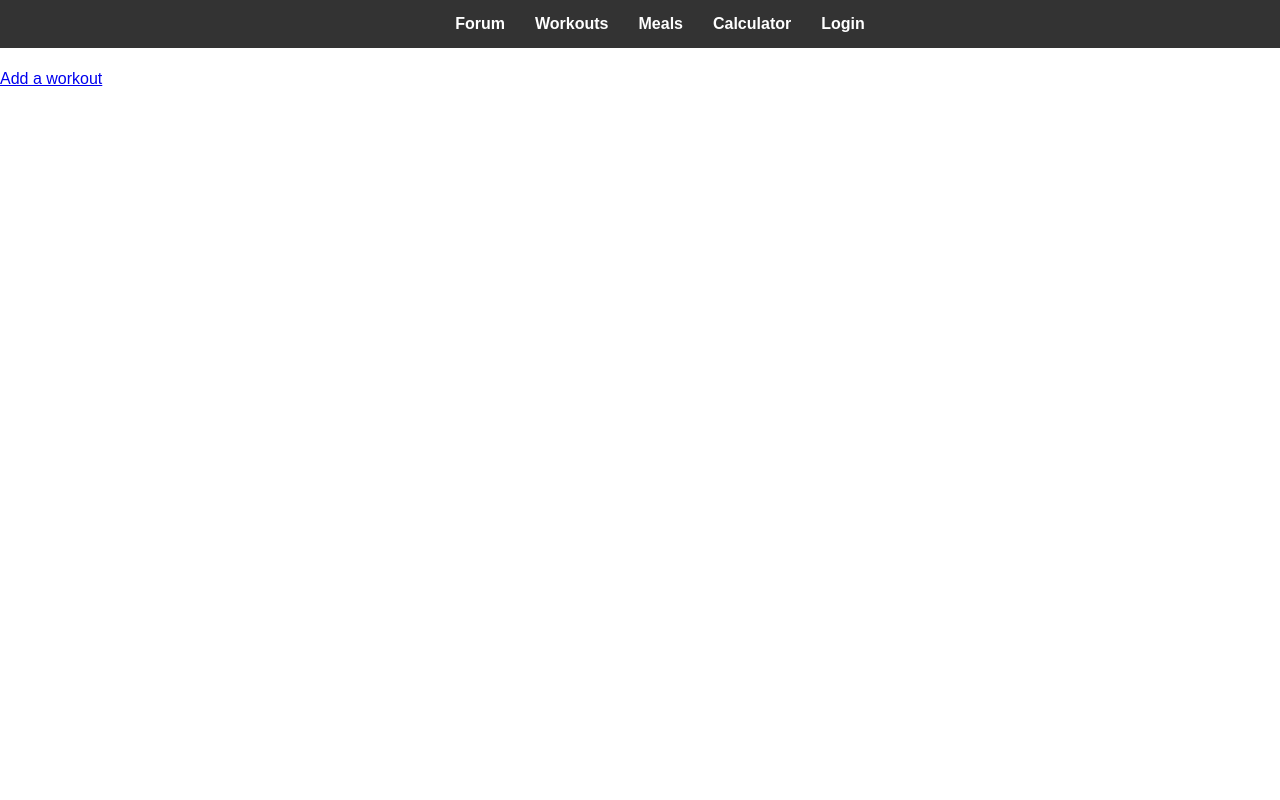
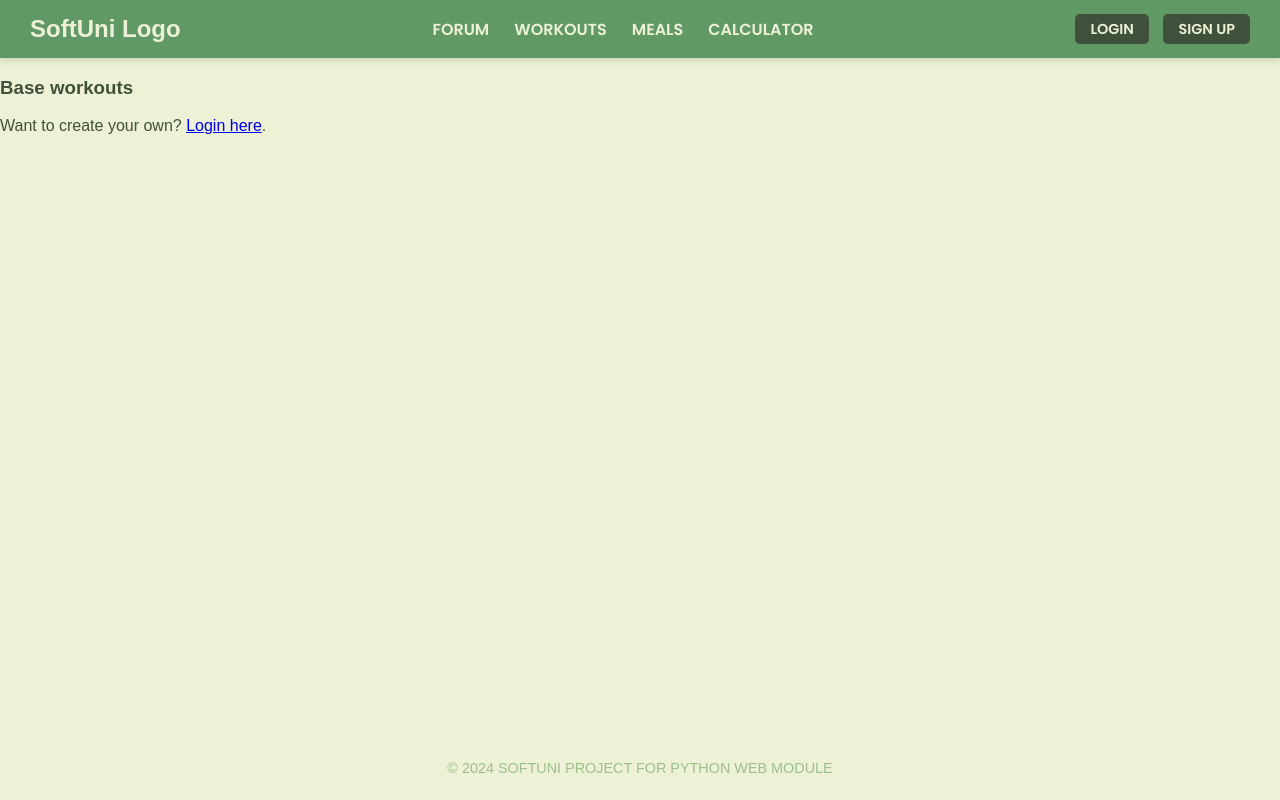
Before and after one commit to ImDian/LiftHub, a Django app: page /workouts/ in a window 1280 px wide. Run offline with Django 4.2, Linux system fonts and the light colour scheme; data that the repository does not hold is empty.

Commit message:
changed the UI and added workouts/meals functionalities

```diff
--- a/LiftHub/meals/forms.py
+++ b/LiftHub/meals/forms.py
@@ -6,7 +6,7 @@ from LiftHub.meals.models import Meal
 class MealBaseForm(forms.ModelForm):
     class Meta:
         model = Meal
-        exclude = ['creator']
+        exclude = ['creator', 'is_base']
 
 
 class MealCreateForm(MealBaseForm):
--- a/LiftHub/settings.py
+++ b/LiftHub/settings.py
@@ -90,7 +90,7 @@ DATABASES = {
         "USER": "postgres",
         "PASSWORD": "dido2486",
         "HOST": "127.0.0.1",
-        "PORT": "5433",
+        "PORT": "5432",
     }
 }
 
@@ -140,4 +140,4 @@ STATICFILES_DIRS = (
 DEFAULT_AUTO_FIELD = 'django.db.models.BigAutoField'
 
 LOGIN_REDIRECT_URL = reverse_lazy('home-page')
-LOGOUT_REDIRECT_URL = reverse_lazy('login')
+LOGOUT_REDIRECT_URL = reverse_lazy('home-page')
--- a/LiftHub/workouts/forms.py
+++ b/LiftHub/workouts/forms.py
@@ -6,7 +6,7 @@ from LiftHub.workouts.models import Workout
 class WorkoutBaseForm(forms.ModelForm):
     class Meta:
         model = Workout
-        exclude = ['creator']
+        exclude = ['creator', 'is_base']
 
 
 class WorkoutCreateForm(WorkoutBaseForm):
--- a/LiftHub/workouts/models.py
+++ b/LiftHub/workouts/models.py
@@ -30,10 +30,12 @@ class Workout(models.Model):
         blank=True,
         to=User,
         on_delete=models.CASCADE,
+        related_name='workouts'
     )
 
-    def is_base(self):
-        return self.creator is None
+    is_base = models.BooleanField(
+        default=False,
+    )
 
 
 class WorkoutHistory(models.Model):
--- a/LiftHub/workouts/views.py
+++ b/LiftHub/workouts/views.py
@@ -18,5 +18,19 @@ class CreateWorkoutView(LoginRequiredMixin, CreateView):
         return super().form_valid(form)
 
 
-class WorkoutsHomePage(TemplateView):
+class WorkoutsHomePage(ListView):
+    model = Workout
+    context_object_name = 'workouts'
     template_name = "workouts/workouts-home.html"
+
+    def get_queryset(self):
+        if self.request.user.is_authenticated:
+            user_workouts = Workout.objects.filter(creator=self.request.user)
+        else:
+            user_workouts = Workout.objects.none()
+        return user_workouts
+
+    def get_context_data(self, **kwargs):
+        context = super().get_context_data(**kwargs)
+        context['base_workouts'] = Workout.objects.filter(is_base=True)
+        return context
--- /dev/null
+++ b/static/styles.css
@@ -0,0 +1,92 @@
+/* General Styles */
+body {
+    margin: 0;
+    font-family: Arial, sans-serif;
+    color: #40513B; /* Darkest color for text */
+    background-color: #EDF1D6; /* Brightest color for background */
+    display: flex;
+    flex-direction: column;
+    min-height: 100vh;
+}
+
+main {
+    flex: 1;
+}
+
+footer {
+    text-align: center;
+    padding: 10px 0;
+    color: #9DC08B; /* Bright green text color for footer */
+    font-size: 0.9em;
+}
+
+/* Navigation Bar */
+nav {
+    display: flex;
+    justify-content: space-between;
+    align-items: center;
+    background-color: #609966; /* Medium dark green for navbar */
+    padding: 15px 30px; /* Slightly larger padding for a taller navbar */
+    box-shadow: 0px 4px 6px rgba(0, 0, 0, 0.1);
+}
+
+.logo a {
+    font-size: 1.5em;
+    font-weight: bold;
+    text-decoration: none;
+    color: #EDF1D6; /* Bright text for the logo */
+}
+
+.nav-links {
+    list-style: none;
+    display: flex;
+    gap: 25px;
+    margin: 0;
+    padding: 0;
+    font-family: "Poppins", sans-serif; /* Elegant modern font for navbar */
+}
+
+.nav-links a {
+    text-decoration: none;
+    color: #EDF1D6; /* Bright text for links */
+    font-weight: 600;
+    text-transform: uppercase; /* Capitalize text */
+    font-size: 1em; /* Increased size for readability */
+    transition: color 0.3s ease;
+}
+
+.nav-links a:hover {
+    color: #9DC08B; /* Bright green for hover effect */
+}
+
+.auth-buttons a {
+    text-decoration: none;
+    color: #EDF1D6; /* Bright text for buttons */
+    background-color: #40513B; /* Dark green for button background */
+    padding: 5px 15px;
+    border-radius: 5px;
+    margin-left: 10px;
+    font-weight: bold;
+    text-transform: uppercase; /* Capitalize text */
+    font-family: "Poppins", sans-serif; /* Matching font for elegance */
+    font-size: 0.9em; /* Slightly larger font size for buttons */
+    transition: background-color 0.3s ease, color 0.3s ease;
+}
+
+.auth-buttons a:hover {
+    background-color: #30432E; /* Darker green for hover effect */
+    color: #EDF1D6; /* Keep text bright for contrast */
+}
+
+/* Responsive Design */
+@media (max-width: 768px) {
+    .nav-links {
+        flex-direction: column;
+        gap: 10px;
+    }
+
+    .auth-buttons {
+        display: flex;
+        flex-direction: column;
+    }
+}
--- a/templates/base.html
+++ b/templates/base.html
@@ -1,60 +1,25 @@
+{% load static %}
+
 <!DOCTYPE html>
 <html lang="en">
 <head>
     <meta charset="UTF-8">
     <meta name="viewport" content="width=device-width, initial-scale=1.0">
-    <title>Homepage</title>
-    <style>
-        body {
-            margin: 0;
-            font-family: Arial, sans-serif;
-        }
+    <title>SoftUni Project</title>
+    <link rel="stylesheet" href="{% static 'styles.css' %}">
+    <link href="https://fonts.googleapis.com/css2?family=Poppins:wght@400;600&display=swap" rel="stylesheet">
 
-        .dashboard {
-            position: fixed;
-            top: 0;
-            width: 100%;
-            background-color: #333;
-            color: white;
-            padding: 10px 20px;
-            display: flex;
-            flex-wrap: wrap; /* Allows items to wrap onto a new line */
-            gap: 10px; /* Adds spacing between items */
-            justify-content: center; /* Centers the items */
-            z-index: 1000;
-        }
-
-        .dashboard a {
-            color: white;
-            text-decoration: none;
-            padding: 5px 10px;
-            font-weight: bold;
-            white-space: nowrap; /* Prevents text from wrapping inside buttons */
-            border-radius: 4px;
-        }
-
-        .dashboard a:hover {
-            background-color: #575757;
-        }
-
-        .content {
-            padding-top: 70px; /* To ensure content isn't hidden under the dashboard */
-        }
-    </style>
 </head>
 <body>
-
-<div class="dashboard">
-    <a href="#">Forum</a>
-    <a href="{% url 'workouts-home' %}">Workouts</a>
-    <a href="{% url 'meals-home' %}">Meals</a>
-    <a href="{% url 'calculator-home' %}">Calculator</a>
-    <a href="{% url 'login' %}">Login</a>
-</div>
-
-    {% block content %}
-
-    {% endblock %}
-
+    <header>
+        {% include 'common/nav.html' %}
+    </header>
+    <main>
+        {% block content %}
+        {% endblock %}
+    </main>
+    <footer>
+        <p>© 2024 SOFTUNI PROJECT FOR PYTHON WEB MODULE</p>
+    </footer>
 </body>
 </html>
--- /dev/null
+++ b/templates/common/nav.html
@@ -0,0 +1,19 @@
+<nav>
+    <div class="logo">
+        <a href={% url 'home-page'%}>SoftUni Logo</a>
+    </div>
+    <ul class="nav-links">
+        <li><a href="">Forum</a></li>
+        <li><a href="{% url 'workouts-home'%}">Workouts</a></li>
+        <li><a href="{% url 'meals-home'%}">Meals</a></li>
+        <li><a href="{% url 'calculator-home'%}">Calculator</a></li>
+    </ul>
+    <div class="auth-buttons">
+        {% if user.is_authenticated %}
+            <a href="{% url 'logout'%}">Logout</a>
+        {% else %}
+            <a href="{% url 'login'%}">Login</a>
+            <a href="{% url 'register'%}">Sign Up</a>
+        {% endif %}
+    </div>
+</nav>
--- a/templates/registration/login.html
+++ b/templates/registration/login.html
@@ -1,6 +1,3 @@
-{% extends 'base.html' %}
-
-{% block content %}
 
 <head>
     <meta charset="UTF-8">
@@ -65,5 +62,3 @@
         <p>Don't have an account? <a href="{% url 'register' %}">Sign up here</a>.</p>
     </div>
 </body>
-
-{% endblock %}
--- a/templates/registration/register.html
+++ b/templates/registration/register.html
@@ -1,6 +1,4 @@
-{% extends 'base.html' %}
 
-{% block content %}
 
 <head>
     <meta charset="UTF-8">
@@ -65,5 +63,3 @@
         <p>Already have an account? <a href="{% url 'login' %}">Log in here</a>.</p>
     </div>
 </body>
-
-{% endblock %}
--- a/templates/workouts/workouts-home.html
+++ b/templates/workouts/workouts-home.html
@@ -1,7 +1,34 @@
 {% extends 'base.html' %}
 
 {% block content %}
-	<div class="content">
-    <a href={% url 'create-workout' %}>Add a workout</a>
+	<div>
+        <h3>Base workouts</h3>
+        <ul>
+            {% for workout in base_workouts %}
+                <li>{{ workout.name }}</li>
+            {% endfor %}
+        </ul>
+    </div>
+
+
+    {% if user.is_authenticated %}
+    <div>
+        <h3>My workouts</h3>
+        <ul>
+            {% for workout in workouts %}
+                <li>{{ workout.name }}</li>
+            {% endfor %}
+        </ul>
+    </div>
+    {% endif %}
+
+
+
+    <div class="content">
+        {% if user.is_authenticated %}
+        <a href={% url 'create-workout' %}>Add a workout</a>
+        {% else %}
+            <p>Want to create your own? <a href="{% url 'login' %}">Login here</a>.</p>
+        {% endif %}
     </div>
 {% endblock %}
```
Also changed, not shown: LiftHub/meals/models.py (+4 -3 lines), LiftHub/meals/views.py (+13 -1 lines), templates/meals/meals-home.html (+25 -6 lines), LiftHub/meals/migrations/0006_meal_is_base.py (added), LiftHub/workouts/migrations/0003_workout_is_base_alter_workout_creator.py (added).
